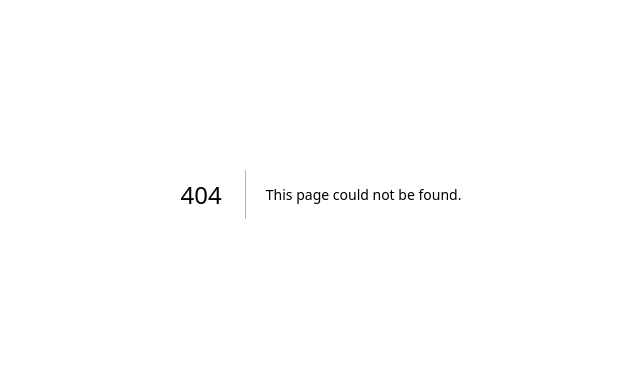
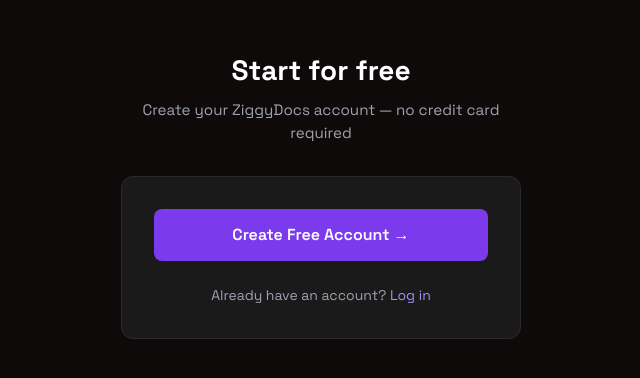
Before and after one commit to ziggytech-dotcom/ziggydocs-marketing, a Next.js app: page /signup in a window 1280 px wide. Before the commit this address had no page. Shown: the part 206-584 px from the top of the page, without its empty margins (319-959 px from the left). Built offline with nearby package versions, Linux system fonts and the light colour scheme.

Commit message:
fix: pre-flight — next.config clearbit, auth pages (login/signup/forgot-password)

```diff
--- /dev/null
+++ b/app/forgot-password/page.tsx
@@ -0,0 +1,47 @@
+import type { Metadata } from "next";
+import Link from "next/link";
+
+export const metadata: Metadata = {
+  title: "Reset Password | ZiggyDocs",
+  description: "Reset your ZiggyDocs account password.",
+};
+
+export default function ForgotPasswordPage() {
+  return (
+    <main style={{ minHeight: "100vh", display: "flex", alignItems: "center", justifyContent: "center", background: "#0f0a0a", padding: "2rem" }}>
+      <div style={{ width: "100%", maxWidth: "400px" }}>
+        <h1 style={{ fontSize: "1.75rem", fontWeight: 700, color: "#ffffff", marginBottom: "0.5rem", textAlign: "center" }}>
+          Reset your password
+        </h1>
+        <p style={{ color: "#9ca3af", textAlign: "center", marginBottom: "2rem", fontSize: "0.95rem" }}>
+          Enter your email and we&apos;ll send you a reset link
+        </p>
+        <div style={{ background: "#1a1a1a", border: "1px solid #2a2a2a", borderRadius: "12px", padding: "2rem" }}>
+          <a
+            href="https://app.ziggydocs.com/forgot-password"
+            style={{
+              display: "block",
+              width: "100%",
+              padding: "0.875rem",
+              background: "#7c3aed",
+              color: "#ffffff",
+              borderRadius: "8px",
+              textAlign: "center",
+              fontWeight: 600,
+              fontSize: "1rem",
+              textDecoration: "none",
+            }}
+          >
+            Reset Password →
+          </a>
+          <p style={{ color: "#9ca3af", textAlign: "center", marginTop: "1.5rem", fontSize: "0.875rem" }}>
+            Remember your password?{" "}
+            <Link href="/login" style={{ color: "#a78bfa", textDecoration: "none" }}>
+              Log in
+            </Link>
+          </p>
+        </div>
+      </div>
+    </main>
+  );
+}
--- /dev/null
+++ b/app/login/page.tsx
@@ -0,0 +1,47 @@
+import type { Metadata } from "next";
+import Link from "next/link";
+
+export const metadata: Metadata = {
+  title: "Log In | ZiggyDocs",
+  description: "Log in to your ZiggyDocs account.",
+};
+
+export default function LoginPage() {
+  return (
+    <main style={{ minHeight: "100vh", display: "flex", alignItems: "center", justifyContent: "center", background: "#0f0a0a", padding: "2rem" }}>
+      <div style={{ width: "100%", maxWidth: "400px" }}>
+        <h1 style={{ fontSize: "1.75rem", fontWeight: 700, color: "#ffffff", marginBottom: "0.5rem", textAlign: "center" }}>
+          Welcome back
+        </h1>
+        <p style={{ color: "#9ca3af", textAlign: "center", marginBottom: "2rem", fontSize: "0.95rem" }}>
+          Log in to your ZiggyDocs account
+        </p>
+        <div style={{ background: "#1a1a1a", border: "1px solid #2a2a2a", borderRadius: "12px", padding: "2rem" }}>
+          <a
+            href="https://app.ziggydocs.com/login"
+            style={{
+              display: "block",
+              width: "100%",
+              padding: "0.875rem",
+              background: "#7c3aed",
+              color: "#ffffff",
+              borderRadius: "8px",
+              textAlign: "center",
+              fontWeight: 600,
+              fontSize: "1rem",
+              textDecoration: "none",
+            }}
+          >
+            Continue to ZiggyDocs →
+          </a>
+          <p style={{ color: "#9ca3af", textAlign: "center", marginTop: "1.5rem", fontSize: "0.875rem" }}>
+            Don&apos;t have an account?{" "}
+            <Link href="/signup" style={{ color: "#a78bfa", textDecoration: "none" }}>
+              Sign up free
+            </Link>
+          </p>
+        </div>
+      </div>
+    </main>
+  );
+}
--- /dev/null
+++ b/app/signup/page.tsx
@@ -0,0 +1,47 @@
+import type { Metadata } from "next";
+import Link from "next/link";
+
+export const metadata: Metadata = {
+  title: "Sign Up Free | ZiggyDocs",
+  description: "Create your free ZiggyDocs account. No credit card required.",
+};
+
+export default function SignupPage() {
+  return (
+    <main style={{ minHeight: "100vh", display: "flex", alignItems: "center", justifyContent: "center", background: "#0f0a0a", padding: "2rem" }}>
+      <div style={{ width: "100%", maxWidth: "400px" }}>
+        <h1 style={{ fontSize: "1.75rem", fontWeight: 700, color: "#ffffff", marginBottom: "0.5rem", textAlign: "center" }}>
+          Start for free
+        </h1>
+        <p style={{ color: "#9ca3af", textAlign: "center", marginBottom: "2rem", fontSize: "0.95rem" }}>
+          Create your ZiggyDocs account — no credit card required
+        </p>
+        <div style={{ background: "#1a1a1a", border: "1px solid #2a2a2a", borderRadius: "12px", padding: "2rem" }}>
+          <a
+            href="https://app.ziggydocs.com/signup"
+            style={{
+              display: "block",
+              width: "100%",
+              padding: "0.875rem",
+              background: "#7c3aed",
+              color: "#ffffff",
+              borderRadius: "8px",
+              textAlign: "center",
+              fontWeight: 600,
+              fontSize: "1rem",
+              textDecoration: "none",
+            }}
+          >
+            Create Free Account →
+          </a>
+          <p style={{ color: "#9ca3af", textAlign: "center", marginTop: "1.5rem", fontSize: "0.875rem" }}>
+            Already have an account?{" "}
+            <Link href="/login" style={{ color: "#a78bfa", textDecoration: "none" }}>
+              Log in
+            </Link>
+          </p>
+        </div>
+      </div>
+    </main>
+  );
+}
--- a/next.config.ts
+++ b/next.config.ts
@@ -1,11 +1,9 @@
 import type { NextConfig } from "next";
-
 const nextConfig: NextConfig = {
-  output: "export",
-  trailingSlash: true,
   images: {
-    unoptimized: true,
+    remotePatterns: [
+      { protocol: 'https', hostname: 'logo.clearbit.com' },
+    ],
   },
 };
-
 export default nextConfig;
```
